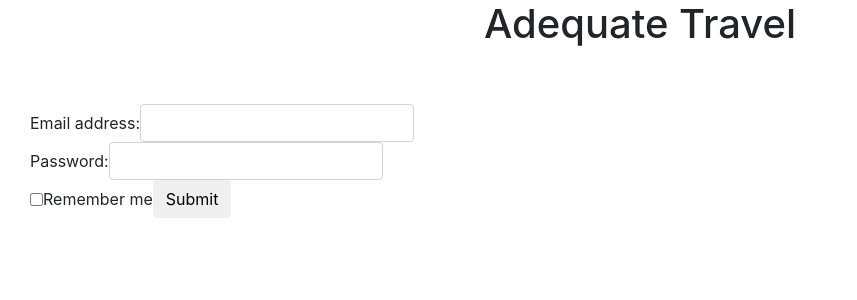
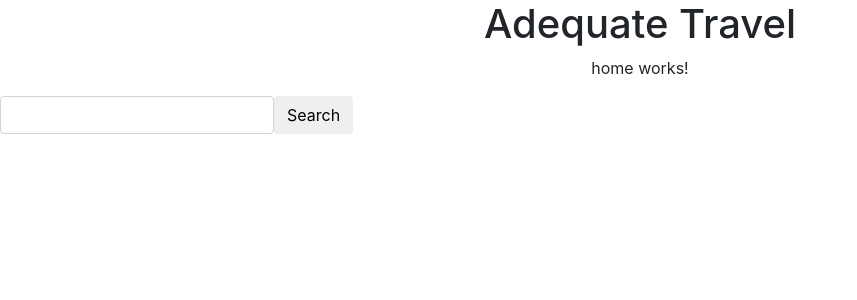
Before and after one commit to 1801Jan22Java/team-adequate, an Angular app in the folder angular/: page /home in a window 1280 px wide. Before the commit this address led to /login. Shown: the top 300 px of the page, without its empty margins (0-857 px from the left). Built offline with nearby package versions, Linux system fonts and the light colour scheme.

Commit message:
Added home page with search component /login, /home

```diff
--- a/angular/src/app/app.component.html
+++ b/angular/src/app/app.component.html
@@ -4,15 +4,4 @@
     {{ title }}
   </h1>
 
-  <br>
-  <br>
-
-  <div class="container-fluid" style="text-align:center">
-  <div class="col-md-4 col-md-offset-4">
-    <div class="panel panel-default">
-      <!-- This is where our route is injected -->
-      <router-outlet></router-outlet>
-
-    </div>
-  </div>
-</div>
+  <router-outlet></router-outlet>
--- a/angular/src/app/app.module.ts
+++ b/angular/src/app/app.module.ts
@@ -6,12 +6,14 @@ import { AppRoutingModule } from './app-routing.module';
 
 import { LoginComponent } from './login/login.component';
 import { SearchComponent } from './search/search.component';
+import { HomeComponent } from './home/home.component';
 
 @NgModule({
   declarations: [
     AppComponent,
     LoginComponent,
-    SearchComponent
+    SearchComponent,
+    HomeComponent
   ],
   imports: [
     BrowserModule,
--- /dev/null
+++ b/angular/src/app/home/home.component.html
@@ -0,0 +1,5 @@
+<p>
+  home works!
+</p>
+
+<app-search></app-search>
--- /dev/null
+++ b/angular/src/app/home/home.component.ts
@@ -0,0 +1,15 @@
+import { Component, OnInit } from '@angular/core';
+
+@Component({
+  selector: 'app-home',
+  templateUrl: './home.component.html',
+  styleUrls: ['./home.component.css']
+})
+export class HomeComponent implements OnInit {
+
+  constructor() { }
+
+  ngOnInit() {
+  }
+
+}
--- a/angular/src/app/login/login.component.html
+++ b/angular/src/app/login/login.component.html
@@ -1,3 +1,17 @@
+<!--
+
+  This is essentially the entire login page (at the moment) but can be broken up into more components if need be.
+  The reason for this is that the login page is unique making modularity a non-issue
+-->
+
+<!-- TODO:: Make this page pretty -->
+
+<div class="container-fluid" style="text-align:center">
+
+ <br>
+ <br>
+
+  <!-- Login form -->
   <form class="form-inline" action="#">
     <div class="form-group">
       <label for="email">Email address:</label>
@@ -12,3 +26,5 @@
     </div>
     <button type="submit" class="btn btn-default">Submit</button>
   </form>
+
+</div>
--- a/angular/src/app/search/search.component.html
+++ b/angular/src/app/search/search.component.html
@@ -1,3 +1,17 @@
-<p>
-  search works!
-</p>
+<!--
+  TODO:: Add extra search functionality here
+  -Search for people / place
+  -Search parameters
+  -Search functionality
+-->
+
+<!-- Search form -->
+<form class="form-inline" action="search">
+
+    <div class="form-group">
+      <input type="text" class="form-control" id="search">
+    </div>
+
+    <button type="submit" class="btn btn-default">Search</button>
+
+  </form>
```
Also changed, not shown: angular/src/app/app-routing.module.ts (+7 -2 lines), angular/src/app/home/home.component.css (added), 1 other file (tests, documents, lock files or other folders). Lines whose indentation alone changed are shown as unchanged.
